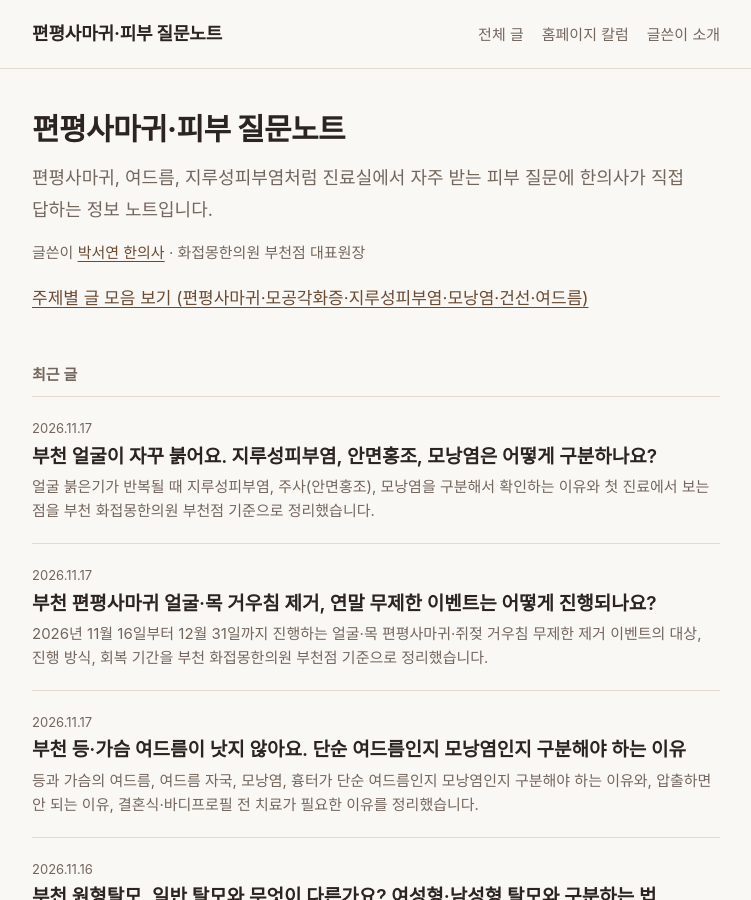
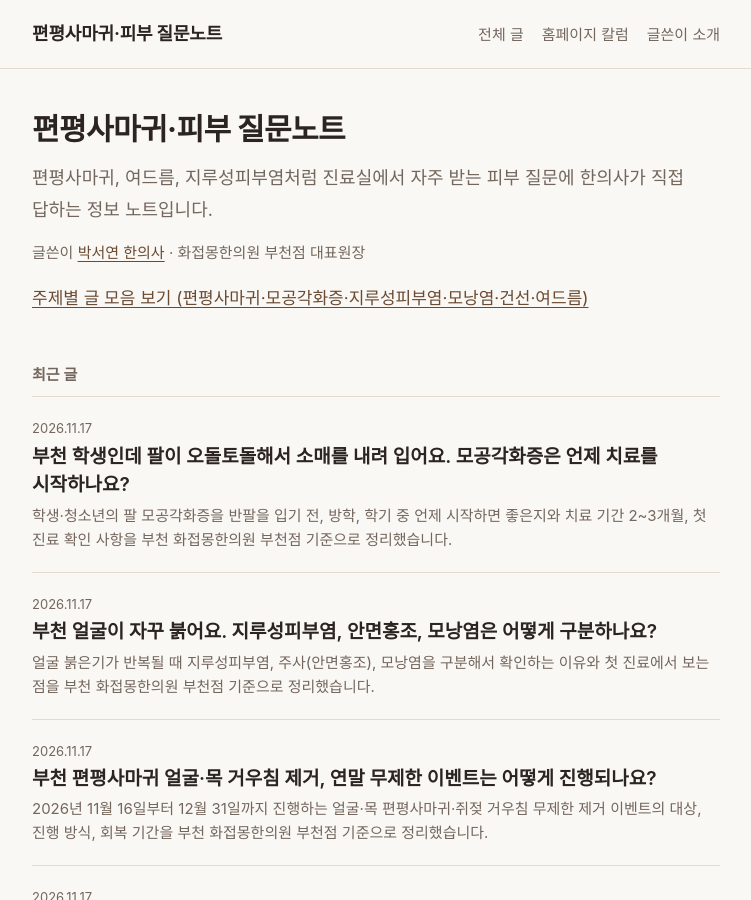
Before and after one commit to HJMbc-Park/HJMbc-Park.github.io, a Jekyll site: the page built from index.html, in a window 1280 px wide and 900 px high. Shown: the whole window, without its empty margins (264-1015 px from the left). Built offline with Jekyll 4.4.1, drawn with Linux system fonts in a browser that asks for light colours; some web fonts are replaced; part of the change alters nothing that is shown.

Commit message:
Add student arm keratosis pilaris note linked to column 49109
Co-Authored-By: Claude Sonnet 5.5 <noreply@anthropic.com>
Claude-Session: https://claude.ai/code/session_0169dzRn4bU7KzdNdA9Hnwch

```diff
--- a/_posts/2026-11-03-bucheon-keratosis-pilaris-treatment-course.md
+++ b/_posts/2026-11-03-bucheon-keratosis-pilaris-treatment-course.md
@@ -41,6 +41,8 @@ faq:
 - 여드름 자국이나 붉은 기가 함께 있는지
 - 복용 중인 약
 
+학생·청소년이 언제 치료를 시작하면 좋은지는 [부천 학생 팔 모공각화증 치료 시기 글]({{ '/posts/bucheon-student-arm-keratosis-pilaris-treatment-timing/' | relative_url }})을 참고하세요.
+
 ## 진료 정보
 
 화접몽한의원 부천점 · 박서연 한의사 · 경기 부천시 원미구 상동 길주로 91 비잔티움 4층 401호 (상동역 인근)
--- /dev/null
+++ b/_posts/2026-11-17-bucheon-student-arm-keratosis-pilaris-treatment-timing.md
@@ -0,0 +1,50 @@
+---
+layout: post
+title: "부천 학생인데 팔이 오돌토돌해서 소매를 내려 입어요. 모공각화증은 언제 치료를 시작하나요?"
+description: "학생·청소년의 팔 모공각화증을 반팔을 입기 전, 방학, 학기 중 언제 시작하면 좋은지와 치료 기간 2~3개월, 첫 진료 확인 사항을 부천 화접몽한의원 부천점 기준으로 정리했습니다."
+date: 2026-11-17 09:45:00 +0900
+answer: "모공각화증은 일반적으로 치료에 2~3개월 정도 걸립니다. 그래서 반팔이나 체육복, 수영 수업으로 팔을 드러내기 전에 미리 시작하는 것이 좋고, 방학처럼 통원 일정을 잡기 쉬운 때에 시작해도 됩니다."
+faq:
+  - q: "팔의 닭살 같은 피부는 병인가요?"
+    a: "모공각화증은 흔한 피부 상태이고 대개 가렵거나 아프지 않습니다. 외모 때문에 신경이 쓰인다면 진료에서 상태를 확인하세요."
+  - q: "학교를 다니면서 치료받을 수 있나요?"
+    a: "가능합니다. 월·수·금 야간진료(11~21시)와 토요일 진료(10~15시30분)를 이용하면 학교 일정에 맞추기 쉽습니다."
+  - q: "치료는 얼마나 걸리나요?"
+    a: "일반적으로 2~3개월 정도 걸립니다. 개인의 피부 상태에 따라 다를 수 있습니다."
+  - q: "때를 밀어서 없애도 되나요?"
+    a: "세게 문지르면 붉은기와 색소가 남을 수 있어 권하지 않습니다. 진료에서 상태를 확인한 뒤 관리 방법을 안내합니다."
+  - q: "붉은기와 색소도 같이 치료하나요?"
+    a: "돌기, 붉은기, 색소를 따로 떼어 순서대로 치료하지 않고 함께 확인해서 치료 계획에 반영합니다."
+column_url: "https://www.mongclinic.com/index.php/board/view/column/27/49109"
+column_title: "부천 학생·청소년 팔 모공각화증 치료, 반팔 입기 전에 미리 시작하는 이유"
+---
+
+## 학생 때 팔 피부가 더 신경 쓰여요
+
+교복, 체육복, 수영 수업처럼 팔을 드러내는 일이 많아서 **모공각화증**이 더 신경 쓰입니다. 대개 가렵거나 아프지 않아서 겉으로는 티가 나지 않지만, 당사자는 위축되기 쉽습니다.
+
+## 언제 시작하면 좋나요?
+
+모공각화증은 일반적으로 **2~3개월** 정도 걸립니다. 경과는 개인에 따라 다릅니다.
+
+| 시기 | 이렇게 생각해 보세요 |
+|---|---|
+| 반팔을 입기 전 | 치료 기간이 2~3개월이라 여유를 두고 시작합니다. |
+| 방학 | 통원 일정을 잡기 편해서 시작하기 좋습니다. |
+| 학기 중 | 야간진료와 토요일 진료를 이용해 시작할 수 있습니다. |
+
+## 집에서 조심할 점
+
+- 따끔거릴 정도로 문지르거나 때를 밀지 않습니다.
+- 돌기를 손톱으로 짜거나 뜯지 않습니다.
+- 산성 각질 제거 크림은 쓰기 전에 상담합니다.
+
+## 첫 진료에서 확인하는 것
+
+돌기의 범위, 붉은기와 색소, 시작 시기와 계절 변화, 지금까지의 관리(보습제·연고·스크럽·때밀이), 얼굴 여드름이나 아토피 여부, 복용 중인 약과 가족력을 확인합니다. 학생 본인이 설명하기 어려우면 보호자가 함께 오셔도 좋습니다.
+
+치료 기간 동안 경과를 어떻게 확인하는지는 [부천 모공각화증 치료는 2~3개월 동안 어떻게 경과를 확인하나요?]({{ '/posts/bucheon-keratosis-pilaris-treatment-course/' | relative_url }}) 글을, 얼굴 여드름과 함께 있는 경우는 [청소년 여드름과 모공각화증을 함께 확인하는 글]({{ '/posts/bucheon-teen-acne-keratosis-pilaris-together/' | relative_url }})을 참고하세요.
+
+## 진료 정보
+
+화접몽한의원 부천점 · 박서연 한의사 · 경기 부천시 원미구 상동 길주로 91 비잔티움 4층 401호 (상동역 인근)
```
